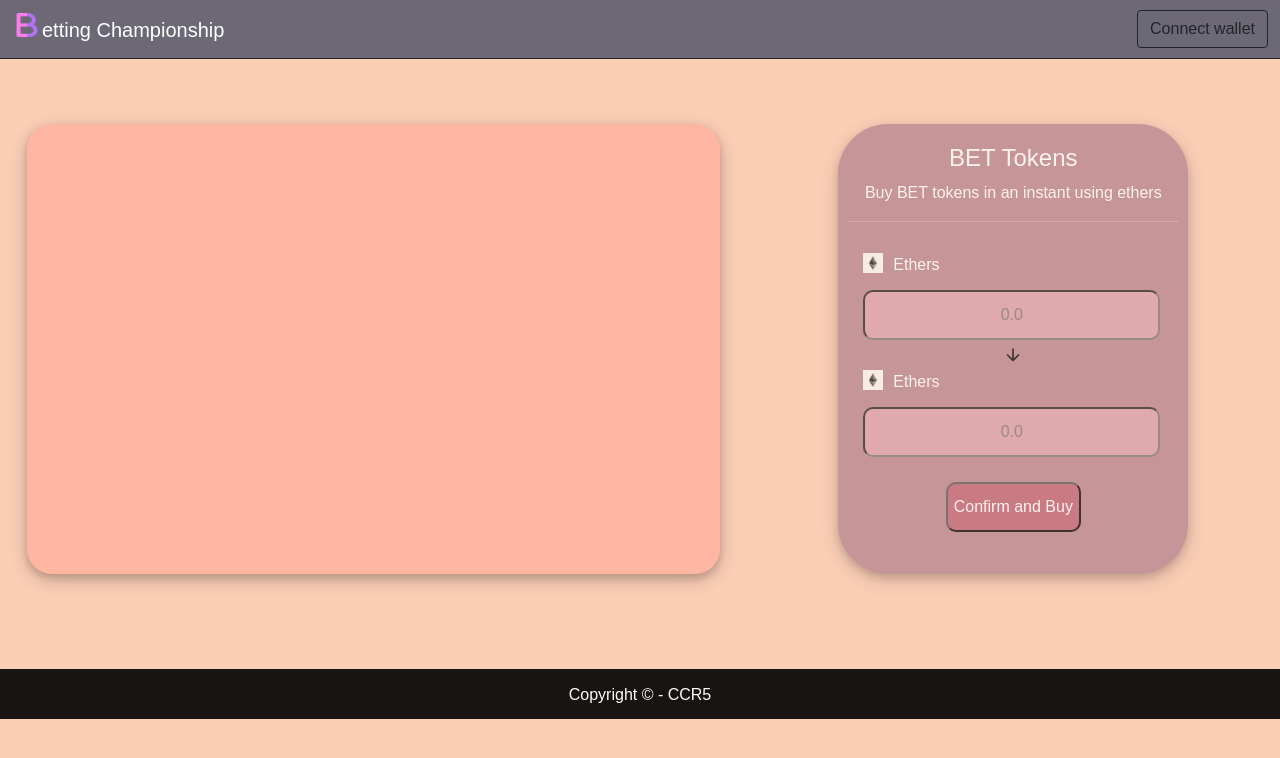
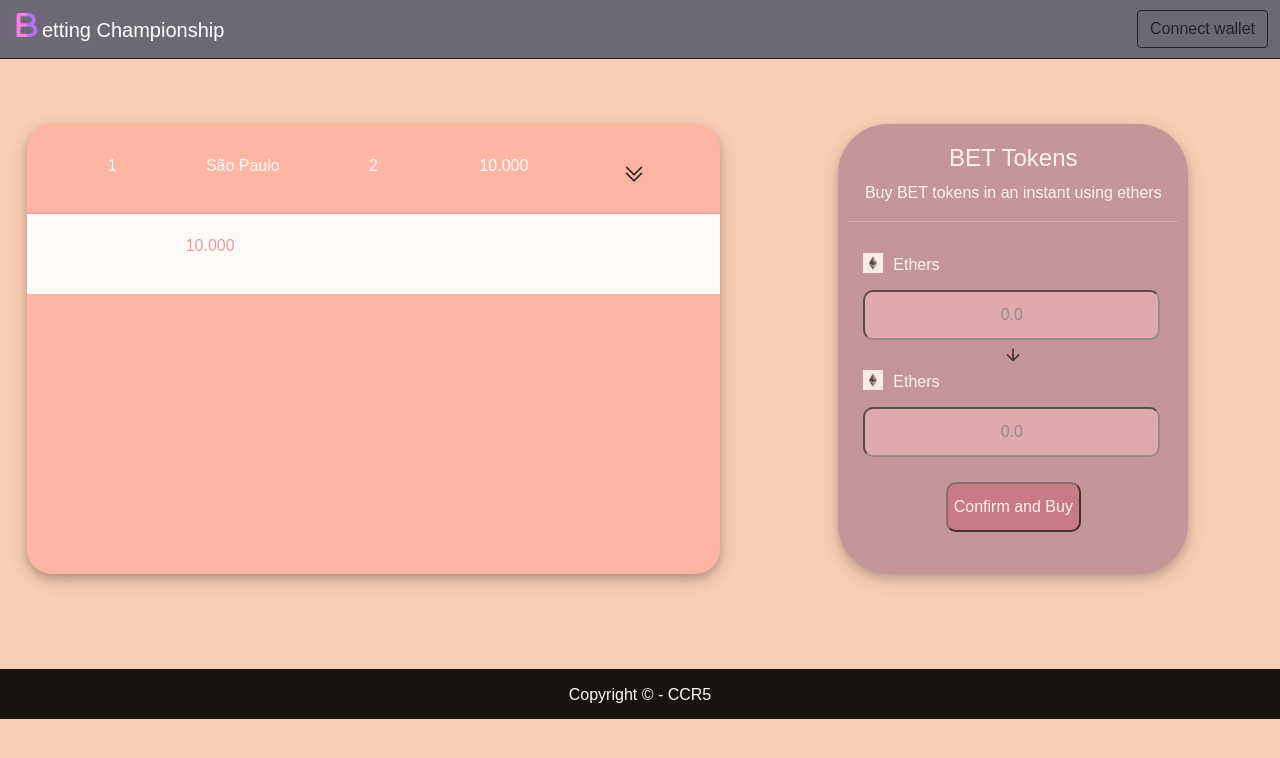
Before and after one commit to ccr5/betting-championship-dapp, a Next.js app: page / in a window 1280 px wide. Shown: the top 758 px of the page. Built offline with nearby package versions, Linux system fonts and the light colour scheme.

Commit message:
creating team details component

```diff
--- /dev/null
+++ b/components/team/Team.module.css
@@ -0,0 +1,36 @@
+.info {
+    display: inline-flex;
+    align-items: center;
+    height: 80px;
+    width: 100%;
+    padding: 20px;
+    margin-top: 10px;
+    border-bottom: 1px solid;
+    border-color: #E5989B;
+}
+
+.teamInfo {
+    display: flex;
+    align-items: center;
+    justify-content: center;
+    height: 100px;
+    width: 20%;
+}
+
+.details {
+    display: inline-flex;
+    align-items: center;
+    height: 80px;
+    width: 100%;
+    padding: 20px;
+    background-color: white;
+}
+
+.teamDetails {
+    display: flex;
+    align-items: center;
+    justify-content: center;
+    height: 50px;
+    width: 50%;
+    color: #E5989B;
+}
--- a/components/team/index.tsx
+++ b/components/team/index.tsx
@@ -1,9 +1,42 @@
 import { NextComponentType } from "next";
 import TeamProps from "../../interfaces/team";
+import styles from "./Team.module.css";
+import Image from "next/image";
+import downArrow from "../../public/down-arrow.png"
 
 const Team: NextComponentType = () => {
   return (
-    <div></div>
+
+    <div className={styles.team} >
+      <div className={styles.info}>
+        <div className={styles.teamInfo}>
+          <p>1</p>
+        </div>
+        <div className={styles.teamInfo}>
+          <p>São Paulo</p>
+        </div>
+        <div className={styles.teamInfo}>
+          <p>2</p>
+        </div>
+        <div className={styles.teamInfo}>
+          <p>10.000</p>
+        </div>
+        <div className={styles.teamInfo}>
+          <Image
+            src={downArrow}
+            alt=""
+            width={24}
+            height={24}
+            className="d-inline-block align-text-top"
+          />
+        </div>
+      </div>
+      <div className={styles.details}>
+        <div className={styles.teamDetails}>
+          <p>10.000</p>
+        </div>
+      </div>
+    </div >
   )
 }
 
--- a/components/teams/Teams.module.css
+++ b/components/teams/Teams.module.css
@@ -13,5 +13,5 @@
     opacity: 0.9;
     border-radius: 25px;
     padding: 20px;
-    color: #B5838D;
+    color: white;
 }
--- a/components/teams/teams.tsx
+++ b/components/teams/teams.tsx
@@ -10,6 +10,7 @@ const Teams: NextComponentType = () => {
       <table className={styles.teamsTable}>
         <thead></thead>
         <tbody id="teamsResults">
+          <Team />
           {/* {
             props.map((value, index) => {
               return (
```
Also changed, not shown: public/down-arrow.png (added).
